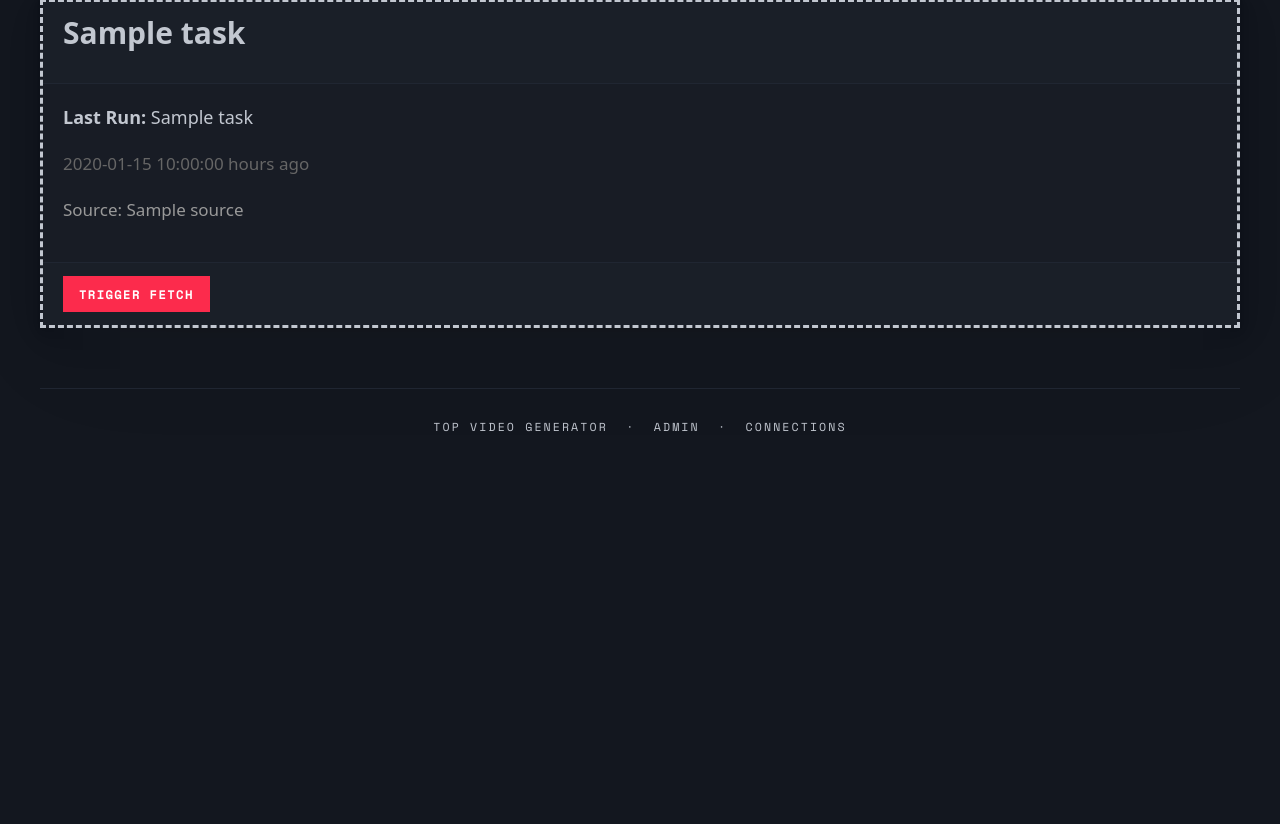
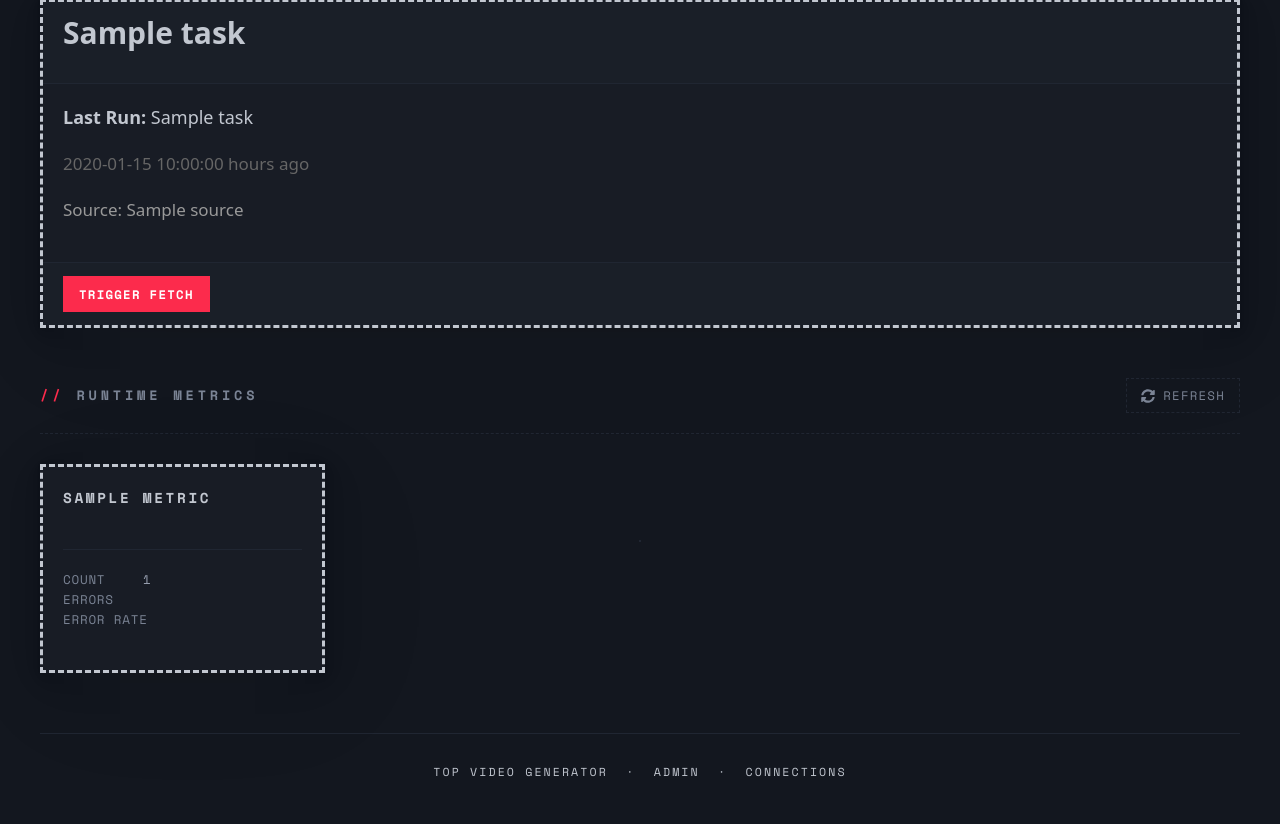
Before and after one commit to olidroide/top-video-generator, a FastAPI app: template src/web/templates/admin/connections.html in a window 1280 px wide. Shown: the part 659-1483 px from the top of the page. Before the commit the page ends 1091 px from the top, so only its background shows below. Run offline with FastAPI, Linux system fonts and the light colour scheme; the template is opened without the code that fills it: most values are stand-ins (such as "Sample title", 1, 10 or a date in 2020); parts of the project's set-up code (start-up, migrations or seed data) failed here and were passed over; some libraries are stand-ins or nearby versions.

Commit message:
feat(metrics): add metrics section to admin panel and implement metrics status endpoint

```diff
--- a/src/web/state.py
+++ b/src/web/state.py
@@ -39,15 +39,6 @@ class HealthCheck(BaseModel):
     checks: dict[str, dict[str, str]]
 
 
-class MetricsResponse(BaseModel):
-    fetch_count: int
-    fetch_errors: int
-    upload_count: int
-    upload_errors: int
-    processing_count: int
-    processing_errors: int
-
-
 async def request_had_any_credentials(request: Request) -> bool:
     return bool(
         request.session.get("yt_credentials")
--- /dev/null
+++ b/src/web/templates/admin/_metrics_status.html
@@ -0,0 +1,32 @@
+{#
+  HTMX partial — returned by GET /admin/metrics/status
+  Replaces #metrics-grid via hx-swap="outerHTML"
+#}
+<div id="metrics-grid" class="platforms-grid" role="region" aria-label="Runtime metrics">
+  {% for metric in metrics_vm.metrics %}
+    <article class="platform-card" aria-label="{{ metric.label }} metric card">
+      <div class="card-head">
+        <span class="platform-label">{{ metric.label | upper }}</span>
+      </div>
+
+      <hr aria-hidden="true">
+
+      <div class="card-body">
+        <div class="data-row">
+          <span class="data-key">COUNT</span>
+          <span class="data-val">{{ metric.count }}</span>
+        </div>
+
+        <div class="data-row">
+          <span class="data-key">ERRORS</span>
+          <span class="data-val">{{ metric.errors }}</span>
+        </div>
+
+        <div class="data-row">
+          <span class="data-key">ERROR RATE</span>
+          <span class="data-val">{{ metric.error_rate_label }}</span>
+        </div>
+      </div>
+    </article>
+  {% endfor %}
+</div>
--- a/src/web/templates/admin/connections.html
+++ b/src/web/templates/admin/connections.html
@@ -76,4 +76,22 @@
 
   {% include "admin/_tasks_status.html" with context %}
 
+  {# ── Runtime Metrics ── #}
+  <div class="section-header" style="margin-top: calc(var(--pico-spacing) * 2.5);">
+    <h2 class="section-title">Runtime Metrics</h2>
+
+    <button
+      class="n-btn n-btn--outline n-btn--compact"
+      hx-get="/admin/metrics/status"
+      hx-target="#metrics-grid"
+      hx-swap="outerHTML"
+      aria-label="Refresh runtime metrics"
+    >
+      <i class="fas fa-sync-alt refresh-action__icon" aria-hidden="true"></i>
+      Refresh
+    </button>
+  </div>
+
+  {% include "admin/_metrics_status.html" with context %}
+
 {% endblock %}
```
Also changed, not shown: src/web/routes/admin.py (+16 -1 lines), src/web/routes/ops.py (+3 -22 lines), src/web/viewmodels.py (+47 -0 lines), tests/unit/web/test_admin_routes.py (+59 -1 lines), tests/unit/web/test_ops_routes.py (+6 -17 lines).
